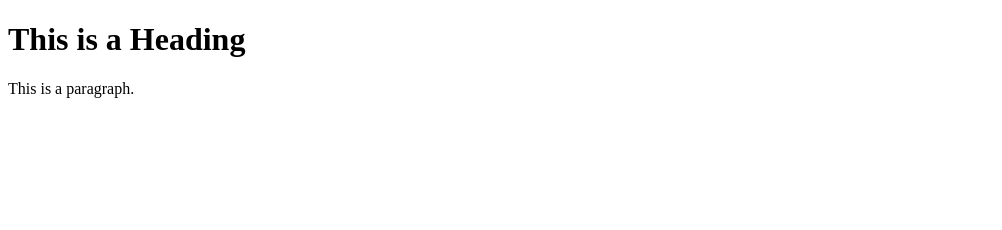
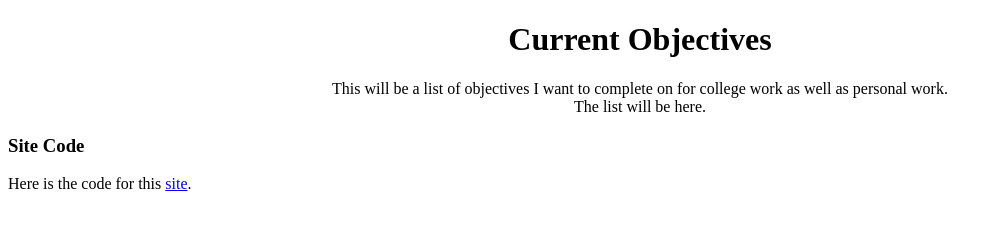
Before and after one commit to awarde96/awarde96.github.io, a plain HTML site: page index.html in a window 1280 px wide. Shown: the whole page, without its empty margins (0-1002 px from the left). Drawn offline with Linux system fonts and the light colour scheme.

Commit message:
Added more html

```diff
--- a/index.html
+++ b/index.html
@@ -1,12 +1,20 @@
 <!DOCTYPE html>
 <html>
-<head>
-<title>Page Title</title>
-</head>
-<body>
+  <head>
+    <title>My Website</title>
+  </head>
+  <body>
 
-<h1>This is a Heading</h1>
-<p>This is a paragraph.</p>
+    <h1 style="text-align:center;">Current Objectives</h1>
+    <p style="text-align:center;">
+      This will be a list of objectives I want to complete on
+      for college work as well as personal work.</br>
+      The list will be here.
+    </p>
 
-</body>
+
+    <h3>Site Code</h3>
+    <p>Here is the code for this  <a href="https://github.com/awarde96/awarde96.github.io/blob/master/index.html">site</a>. </p>
+
+  </body>
 </html>
```
